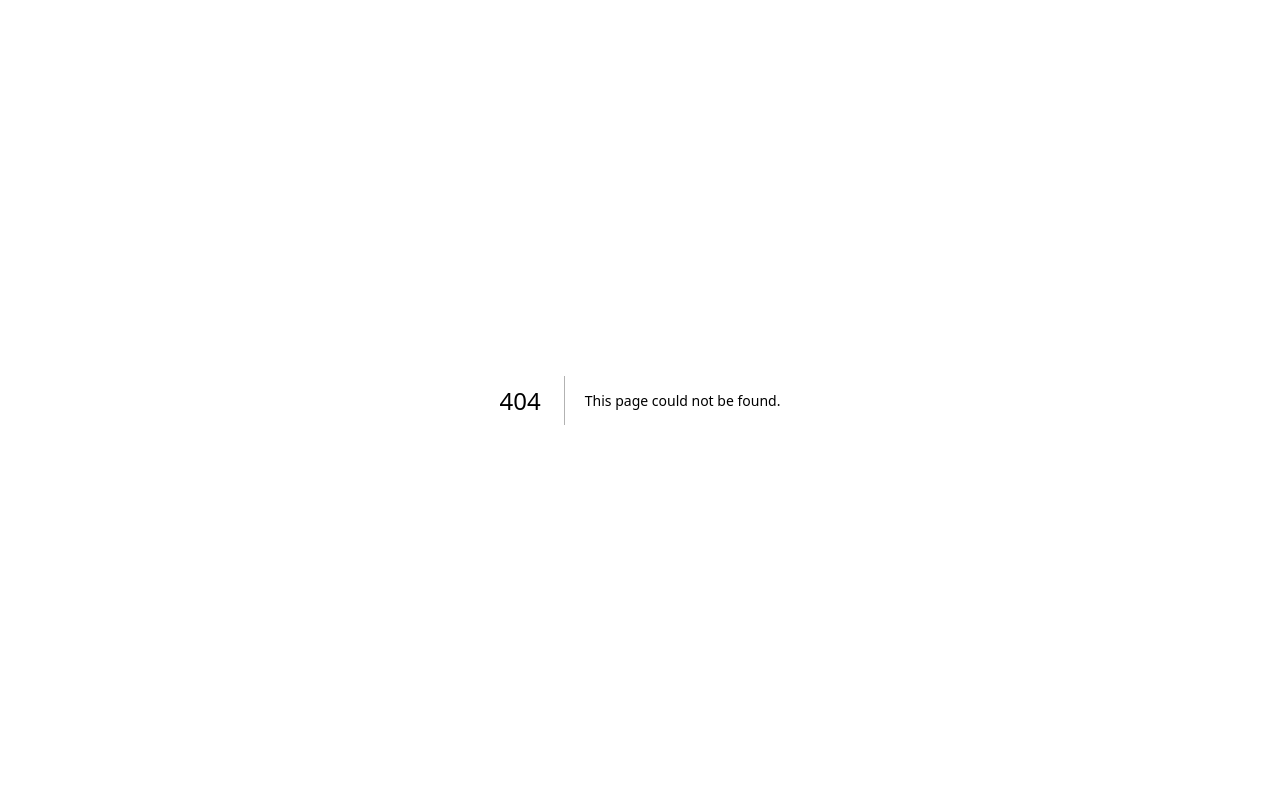
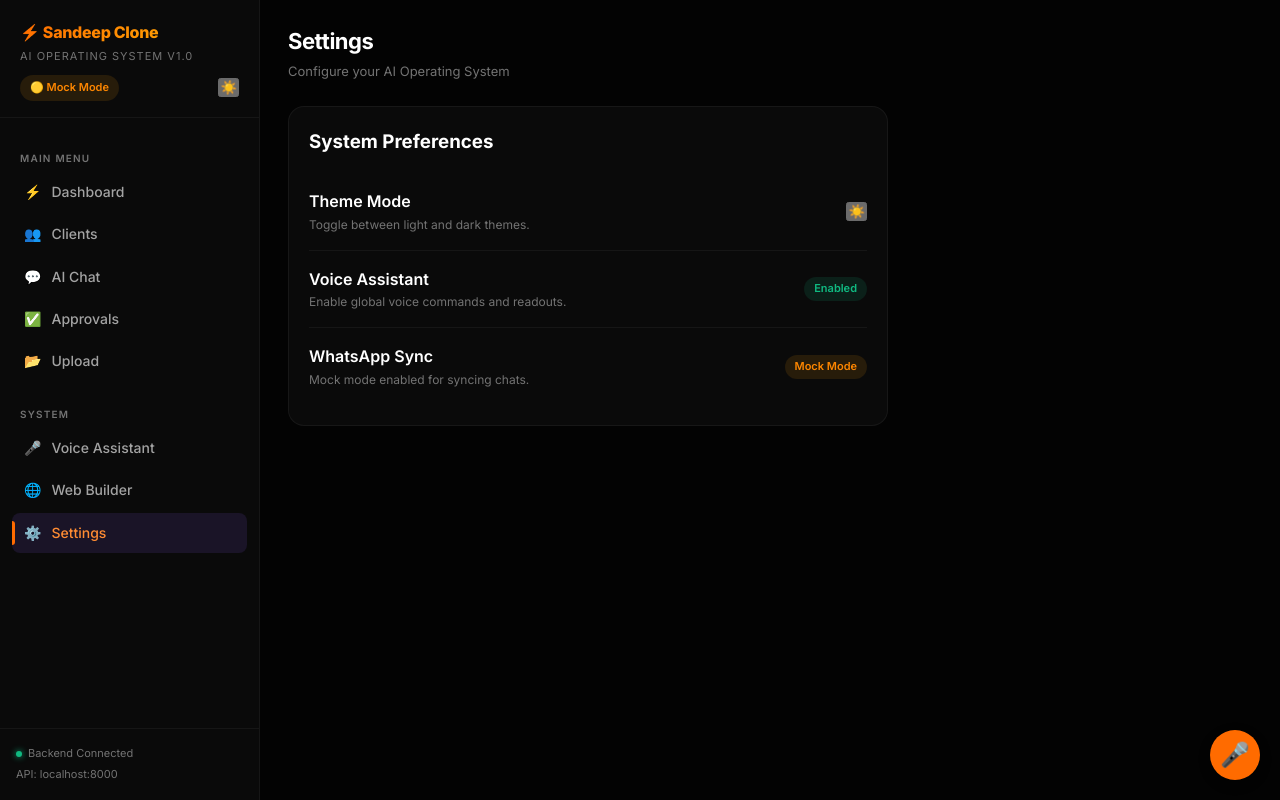
Before and after one commit to Sanybarupal/SandeepCyborg, a Next.js app: page /settings in a window 1280 px wide. Before the commit this address had no page. Built offline with nearby package versions, Linux system fonts and the light colour scheme; no server answers.

Commit message:
feat: complete system audit, voice assistant, and mocked features

```diff
--- /dev/null
+++ b/app/(app)/settings/page.tsx
@@ -0,0 +1,43 @@
+import React from 'react'
+import ThemeToggle from '@/components/ThemeToggle'
+
+export default function SettingsPage() {
+  return (
+    <div className="animate-in">
+      <div className="page-header">
+        <div>
+          <h1 className="page-title">Settings</h1>
+          <p className="page-subtitle">Configure your AI Operating System</p>
+        </div>
+      </div>
+
+      <div className="card" style={{ maxWidth: '600px' }}>
+        <h3 style={{ marginBottom: '16px' }}>System Preferences</h3>
+
+        <div style={{ display: 'flex', alignItems: 'center', justifyContent: 'space-between', padding: '16px 0', borderBottom: '1px solid var(--border)' }}>
+          <div>
+            <div style={{ fontWeight: 600 }}>Theme Mode</div>
+            <div style={{ fontSize: '12px', color: 'var(--text-muted)' }}>Toggle between light and dark themes.</div>
+          </div>
+          <ThemeToggle />
+        </div>
+
+        <div style={{ display: 'flex', alignItems: 'center', justifyContent: 'space-between', padding: '16px 0', borderBottom: '1px solid var(--border)' }}>
+          <div>
+            <div style={{ fontWeight: 600 }}>Voice Assistant</div>
+            <div style={{ fontSize: '12px', color: 'var(--text-muted)' }}>Enable global voice commands and readouts.</div>
+          </div>
+          <div className="badge badge-active">Enabled</div>
+        </div>
+
+        <div style={{ display: 'flex', alignItems: 'center', justifyContent: 'space-between', padding: '16px 0' }}>
+          <div>
+            <div style={{ fontWeight: 600 }}>WhatsApp Sync</div>
+            <div style={{ fontSize: '12px', color: 'var(--text-muted)' }}>Mock mode enabled for syncing chats.</div>
+          </div>
+          <div className="badge badge-pending">Mock Mode</div>
+        </div>
+      </div>
+    </div>
+  )
+}
--- a/app/globals.css
+++ b/app/globals.css
@@ -1268,3 +1268,14 @@ tbody tr:last-child td { border-bottom: none; }
   font-size: 120px;
   filter: drop-shadow(0 10px 20px rgba(0,0,0,0.3));
 }
+
+
+@media (max-width: 768px) {
+  .landing-header { flex-direction: column; gap: 20px; padding: 20px; }
+  .landing-nav { flex-direction: column; gap: 10px; display: none; }
+  .hero-heading { font-size: 40px; }
+  .hero-actions { flex-direction: column; gap: 30px; margin-top: 40px; }
+  .floater { display: none; }
+  .bottom-panel { flex-direction: column; gap: 30px; padding: 20px; text-align: center; }
+  .astronaut-col { justify-content: center; }
+}
--- a/app/layout.tsx
+++ b/app/layout.tsx
@@ -1,6 +1,7 @@
 import type { Metadata } from 'next'
 import './globals.css'
 import { ThemeProvider } from '@/components/ThemeProvider'
+import VoiceAssistant from '@/components/VoiceAssistant'
 
 export const metadata: Metadata = {
   title: 'Sandeep Clone — AI Operating System',
@@ -17,6 +18,7 @@ export default function RootLayout({
       <body>
         <ThemeProvider>
           {children}
+          <VoiceAssistant />
         </ThemeProvider>
       </body>
     </html>
--- a/components/Sidebar.tsx
+++ b/components/Sidebar.tsx
@@ -115,21 +115,18 @@ export default function Sidebar() {
 
           <div className="nav-section-title" style={{ marginTop: '24px' }}>System</div>
 
-          <div className="nav-item" style={{ opacity: 0.5, cursor: 'not-allowed' }}>
-            <span>📱</span>
-            <span>WhatsApp</span>
-            <span style={{ fontSize: '10px', marginLeft: 'auto', color: 'var(--text-muted)' }}>Phase 2</span>
-          </div>
-          <div className="nav-item" style={{ opacity: 0.5, cursor: 'not-allowed' }}>
+          <Link href="/voice" className={`nav-item ${pathname === '/voice' ? 'active' : ''}`} onClick={() => setIsOpen(false)}>
             <span>🎤</span>
-            <span>Voice</span>
-            <span style={{ fontSize: '10px', marginLeft: 'auto', color: 'var(--text-muted)' }}>Phase 3</span>
-          </div>
-          <div className="nav-item" style={{ opacity: 0.5, cursor: 'not-allowed' }}>
+            <span>Voice Assistant</span>
+          </Link>
+          <Link href="/website-builder" className={`nav-item ${pathname === '/website-builder' ? 'active' : ''}`} onClick={() => setIsOpen(false)}>
             <span>🌐</span>
             <span>Web Builder</span>
-            <span style={{ fontSize: '10px', marginLeft: 'auto', color: 'var(--text-muted)' }}>Phase 4</span>
-          </div>
+          </Link>
+          <Link href="/settings" className={`nav-item ${pathname === '/settings' ? 'active' : ''}`} onClick={() => setIsOpen(false)}>
+            <span>⚙️</span>
+            <span>Settings</span>
+          </Link>
         </nav>
 
         {/* Bottom Status */}
--- /dev/null
+++ b/components/VoiceAssistant.tsx
@@ -0,0 +1,127 @@
+'use client'
+
+import { useEffect, useState, useRef } from 'react'
+import { useRouter } from 'next/navigation'
+
+export default function VoiceAssistant() {
+  const router = useRouter()
+  const [isListening, setIsListening] = useState(false)
+  const recognitionRef = useRef<any>(null)
+
+  useEffect(() => {
+    if (typeof window !== 'undefined' && ('SpeechRecognition' in window || 'webkitSpeechRecognition' in window)) {
+      const SpeechRecognition = (window as any).SpeechRecognition || (window as any).webkitSpeechRecognition
+      recognitionRef.current = new SpeechRecognition()
+      recognitionRef.current.continuous = true
+      recognitionRef.current.interimResults = false
+      recognitionRef.current.lang = 'en-US'
+
+      recognitionRef.current.onresult = (event: any) => {
+        const transcript = event.results[event.results.length - 1][0].transcript.trim().toLowerCase()
+        console.log('Voice Command:', transcript)
+        handleVoiceCommand(transcript)
+      }
+
+      recognitionRef.current.onerror = (event: any) => {
+        console.error('Speech recognition error', event.error)
+      }
+
+      // Automatically restart if it stops and we want it listening
+      recognitionRef.current.onend = () => {
+        if (isListening) {
+          try {
+            recognitionRef.current.start()
+          } catch (e) {}
+        }
+      }
+    }
+
+    return () => {
+      if (recognitionRef.current) {
+        recognitionRef.current.stop()
+      }
+    }
+  }, [isListening])
+
+  const handleVoiceCommand = (command: string) => {
+    if (command.includes('open dashboard')) {
+      speak('Opening dashboard')
+      router.push('/dashboard')
+    } else if (command.includes('open clients')) {
+      speak('Opening clients')
+      router.push('/clients')
+    } else if (command.includes('open ai chat') || command.includes('open chat')) {
+      speak('Opening AI chat')
+      router.push('/chat')
+    } else if (command.includes('open approvals')) {
+      speak('Opening approvals')
+      router.push('/approvals')
+    } else if (command.includes('open upload')) {
+      speak('Opening upload page')
+      router.push('/upload')
+    } else if (command.includes('open settings')) {
+      speak('Opening settings')
+      router.push('/settings')
+    } else if (command.includes('stop listening')) {
+      speak('Voice assistant paused')
+      toggleListening(false)
+    }
+  }
+
+  const speak = (text: string) => {
+    if (typeof window !== 'undefined' && 'speechSynthesis' in window) {
+      const utterance = new SpeechSynthesisUtterance(text)
+      utterance.rate = 1.1
+      utterance.pitch = 1
+      window.speechSynthesis.speak(utterance)
+    }
+  }
+
+  const toggleListening = (forceState?: boolean) => {
+    const newState = forceState !== undefined ? forceState : !isListening
+    setIsListening(newState)
+
+    if (newState) {
+      speak('Voice assistant activated. I am listening.')
+      try {
+        recognitionRef.current?.start()
+      } catch (e) {}
+    } else {
+      recognitionRef.current?.stop()
+    }
+  }
+
+  // A global trigger could be added here, for now it's a fixed button at bottom right
+  return (
+    <div style={{ position: 'fixed', bottom: 20, right: 20, zIndex: 9999 }}>
+      <button
+        onClick={() => toggleListening()}
+        style={{
+          width: 50,
+          height: 50,
+          borderRadius: '50%',
+          background: isListening ? 'var(--red)' : 'var(--purple)',
+          color: 'white',
+          border: 'none',
+          boxShadow: '0 4px 12px rgba(0,0,0,0.3)',
+          cursor: 'pointer',
+          display: 'flex',
+          alignItems: 'center',
+          justifyContent: 'center',
+          fontSize: 24,
+          animation: isListening ? 'pulse 2s infinite' : 'none'
+        }}
+        title="Toggle Voice Assistant"
+      >
+        {isListening ? '🎙️' : '🎤'}
+      </button>
+      <style dangerouslySetInnerHTML={{__html: `
+        @keyframes pulse {
+          0% { box-shadow: 0 0 0 0 rgba(220, 38, 38, 0.7); }
+          70% { box-shadow: 0 0 0 15px rgba(220, 38, 38, 0); }
+          100% { box-shadow: 0 0 0 0 rgba(220, 38, 38, 0); }
+        }
+      `}} />
+    </div>
+  )
+}
```
Also changed, not shown: app/(app)/chat/page.tsx (+19 -0 lines), app/(app)/voice/page.tsx (added, +20 -0 lines), app/(app)/website-builder/page.tsx (added, +20 -0 lines), 1 other file (tests, documents, lock files or other folders).
